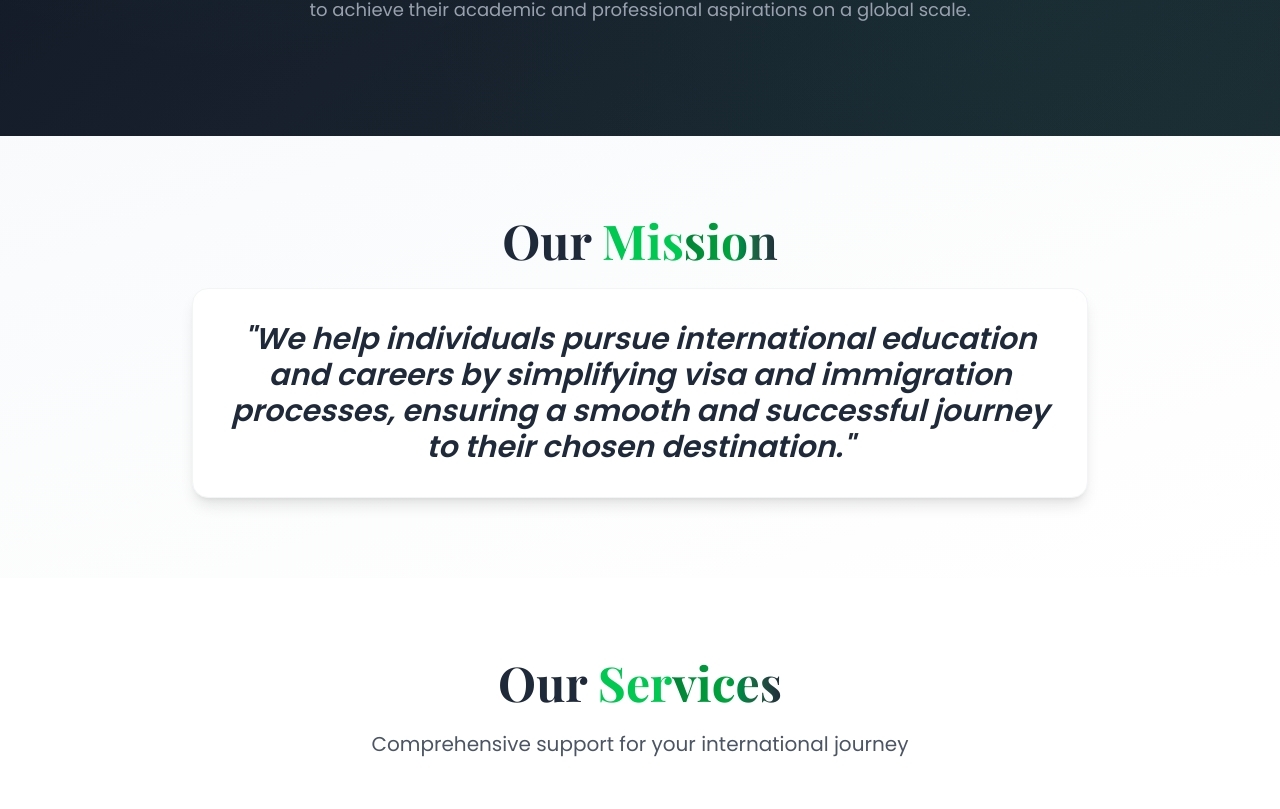
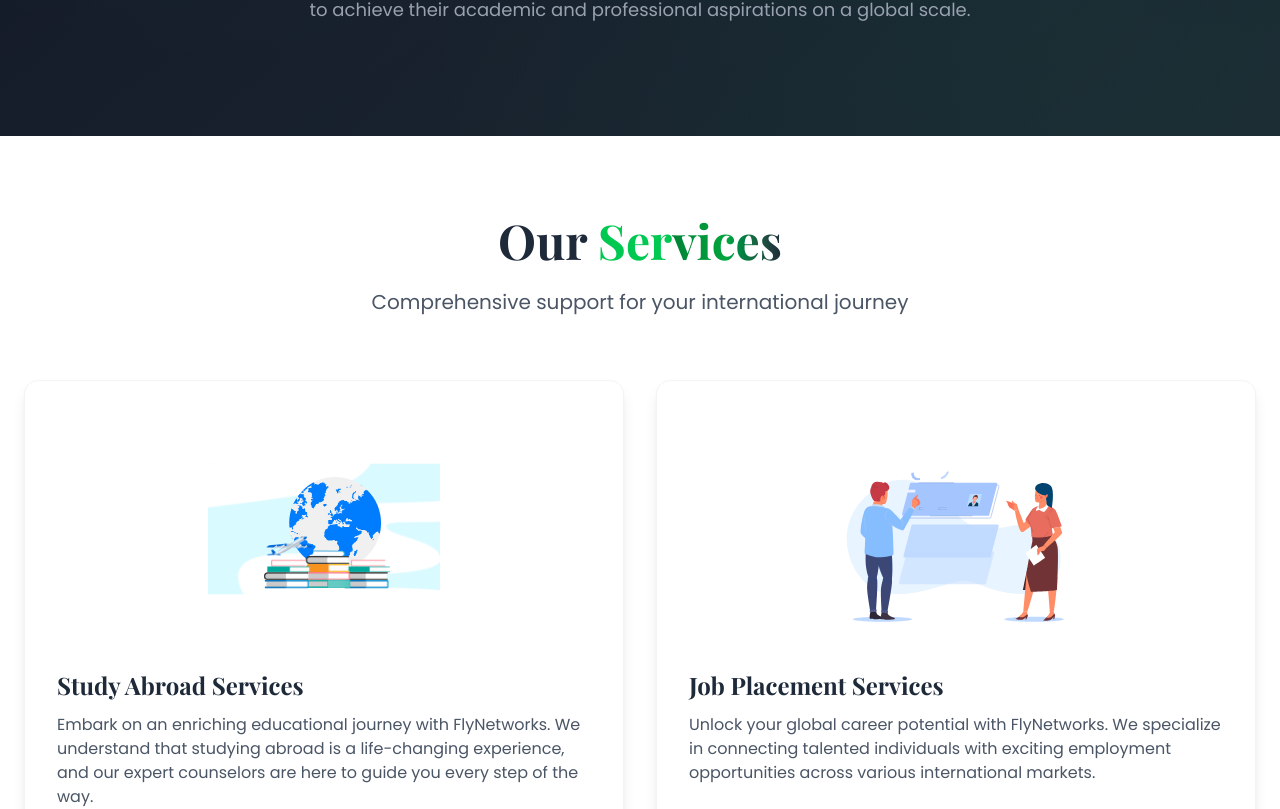
Before and after one commit to uninetworks/UNI_FLY_NETWORKS, a Next.js app: page /flynetworks in a window 1280 px wide. Shown: the part 796-1605 px from the top of the page. Built offline with nearby package versions, Linux system fonts and the light colour scheme.

Commit message:
lotti changes

```diff
--- a/app/flynetworks/page.tsx
+++ b/app/flynetworks/page.tsx
@@ -319,7 +319,7 @@ export default function FlyNetworksPage() {
         </section>
 
         {/* Mission Section */}
-        <section className="py-20 bg-gradient-to-br from-gray-50 to-white">
+        {/* <section className="py-20 bg-gradient-to-br from-gray-50 to-white">
           <motion.div
             className="max-w-7xl mx-auto px-6"
             variants={containerVariants}
@@ -340,7 +340,7 @@ export default function FlyNetworksPage() {
               </div>
             </motion.div>
           </motion.div>
-        </section>
+        </section> */}
 
         {/* Services Section */}
         <section className="py-20 bg-white">
@@ -371,8 +371,8 @@ export default function FlyNetworksPage() {
                   whileHover={{ y: -5 }}
                 >
                   {/* Lottie Animation Container */}
-                  <div className="w-48 h-48 flex items-center justify-center mb-6 group-hover:scale-110 transition-transform duration-300">
-                    <div className="w-40 h-40 flex justify-center items-center">
+                  <div className="flex justify-center mb-6 group-hover:scale-110 transition-transform duration-300">
+                    <div className="w-58 h-58 flex items-center justify-center">
                       <Lottie
                         animationData={service.icon}
                         loop={true}
```
